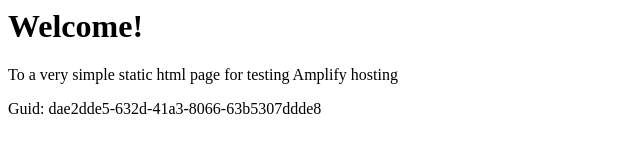
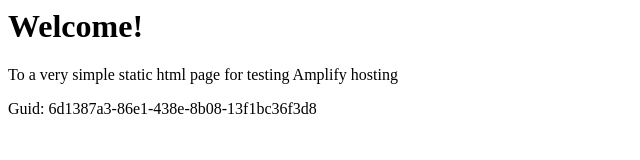
Before and after one commit to aws-aemilia-bah/Github-PR-Commit-Integration-Test-DoNotTouch-GitHubAutoBuildPushCanaryTest-v2-preprod-me-south-1, a website: page src/index.html in a window 1280 px wide. Shown: the full height of the page, 0-640 px from the left. Drawn offline with Linux system fonts and the light colour scheme.

Commit message:
commit from integ tests

```diff
--- a/src/index.html
+++ b/src/index.html
@@ -12,6 +12,6 @@
 <body>
     <h1>Welcome!</h1>
     <p>To a very simple static html page for testing Amplify hosting</p>
-    <p>Guid: dae2dde5-632d-41a3-8066-63b5307ddde8</p></body>
+    <p>Guid: 6d1387a3-86e1-438e-8b08-13f1bc36f3d8</p></body>
 
 </html>
```
